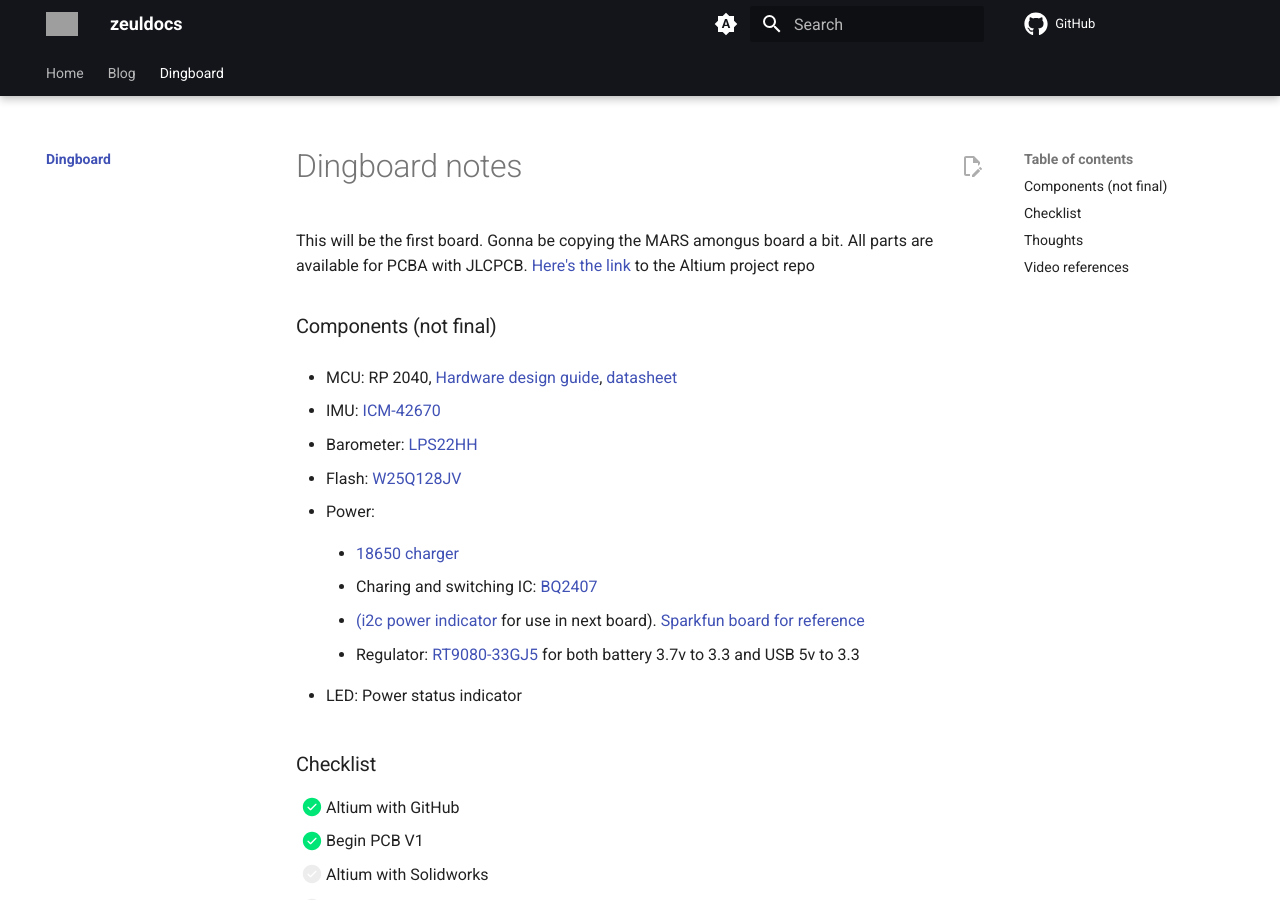
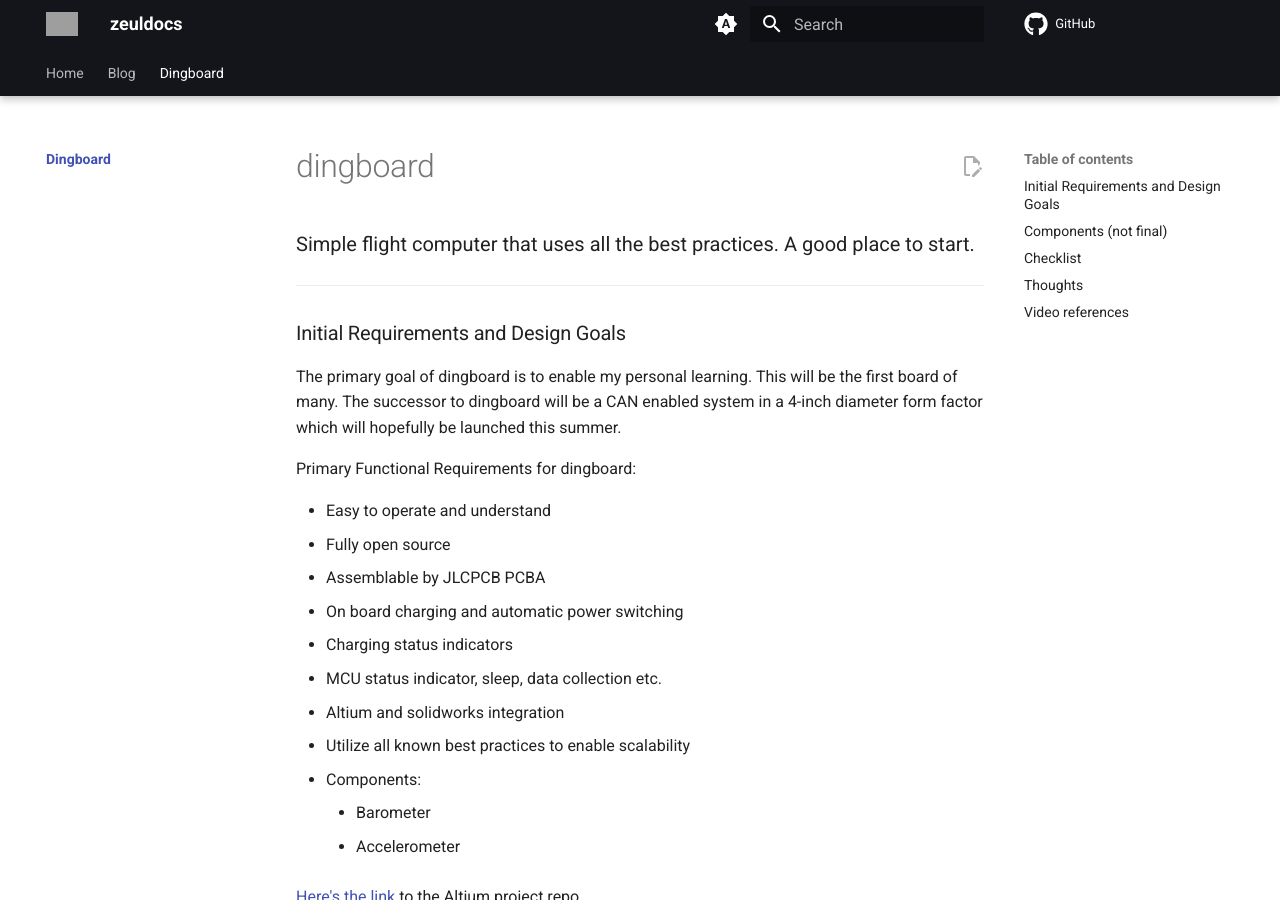
Before and after one commit to sonicavionics/sonicavionics.com, an MkDocs documentation site: the page built from docs/dingboard/index.md, in a window 1280 px wide and 900 px high. Built offline with MkDocs 1.6.1 and Material for MkDocs 9.7.7, drawn with Linux system fonts in a browser that asks for light colours; comment, search, counter and statistics services are not loaded; grey boxes are pictures that could not be loaded.

Commit message:
add description

```diff
--- a/docs/dingboard/index.md
+++ b/docs/dingboard/index.md
@@ -1,6 +1,25 @@
-# Dingboard notes
+# dingboard
+<p style="font-size: 20px;">Simple flight computer that uses all the best practices. A good place to start.</p>
+******
 
-This will be the first board. Gonna be copying the MARS amongus board a bit. All parts are available for PCBA with JLCPCB.
+### Initial Requirements and Design Goals
+The primary goal of dingboard is to enable my personal learning.
+This will be the first board of many. The successor to dingboard will be a CAN enabled system in a 4-inch diameter form factor which will hopefully be launched this summer.
+
+Primary Functional Requirements for dingboard:
+
+- Easy to operate and understand
+- Fully open source
+- Assemblable by JLCPCB PCBA
+- On board charging and automatic power switching
+- Charging status indicators
+- MCU status indicator, sleep, data collection etc.
+- Altium and solidworks integration
+- Utilize all known best practices to enable scalability
+- Components:
+    - Barometer
+    - Accelerometer
+
 [Here's the link](https://github.com/zeulewan/dingboard) to the Altium project repo
 
 ### Components (not final)
```
